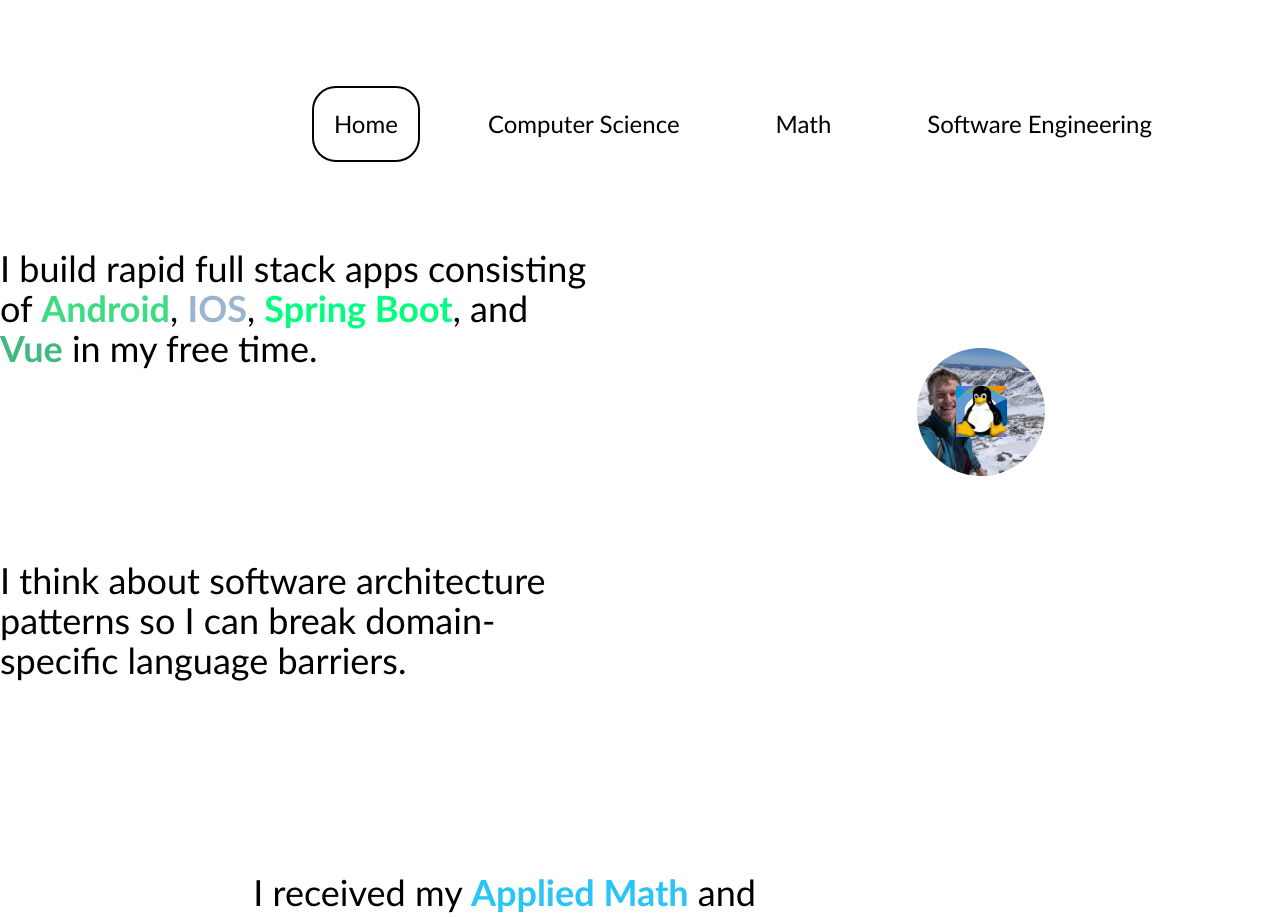
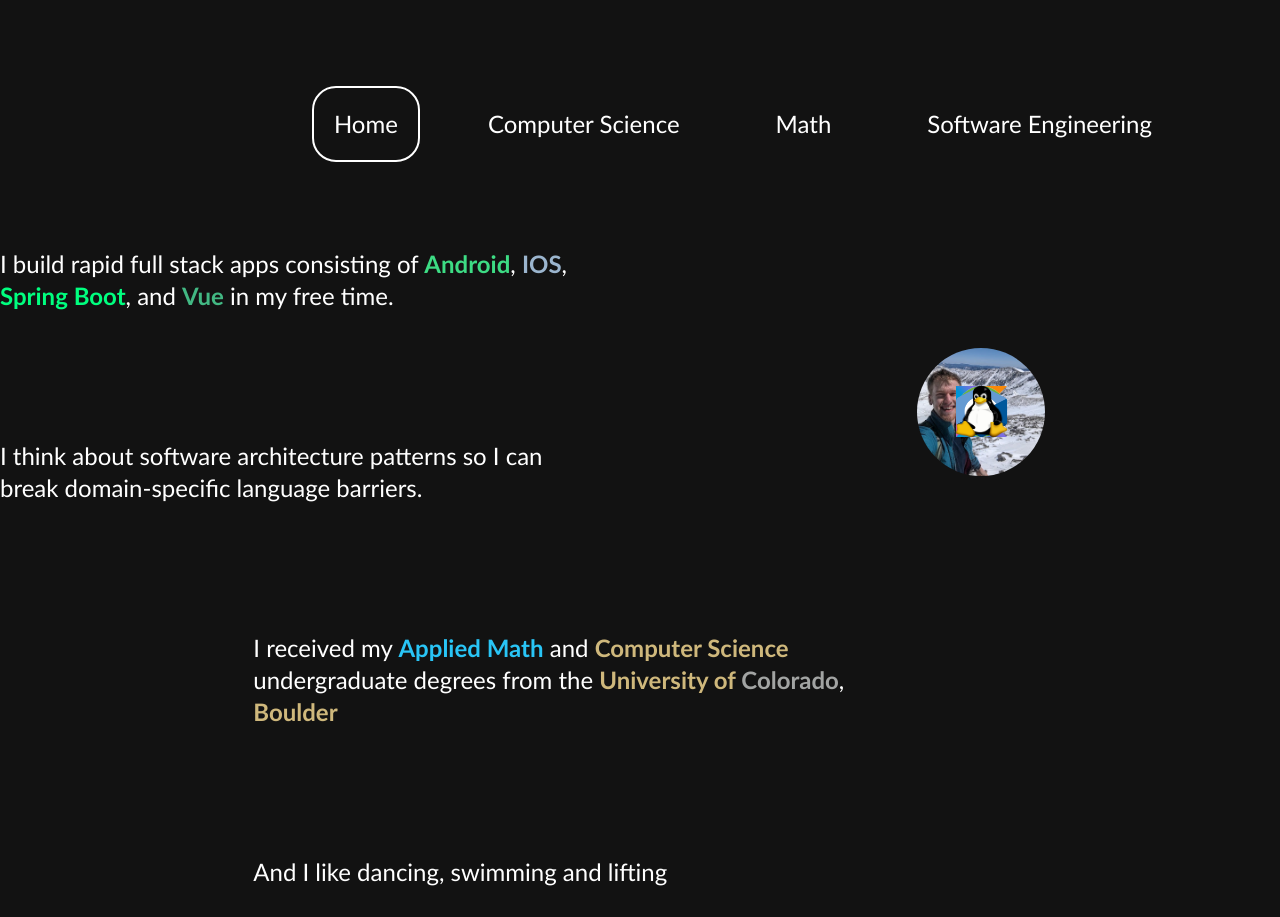
Before and after one commit to lincketheo/personal_website, a Vue app: page / in a window 1280 px wide. Shown: the top 917 px of the page. Built offline with nearby package versions, Linux system fonts and the light colour scheme.

Commit message:
adds dumb dimension changes - why are you dumb tailwind

```diff
--- a/index.html
+++ b/index.html
@@ -6,7 +6,7 @@
     <meta name="viewport" content="width=device-width, initial-scale=1.0">
     <title>Vite App</title>
   </head>
-  <body class="bg-background text-onBackground">
+  <body>
     <div id="app"></div>
     <script type="module" src="/src/main.ts"></script>
   </body>
--- a/src/App.vue
+++ b/src/App.vue
@@ -5,7 +5,7 @@
 </script>
 
 <template>
-    <div class="flex h-screen justify-between flex-col">
+    <div class="bg-background text-onBackground flex min-h-screen justify-between flex-col">
       <div class="min-[1770px]:mx-[100px] min-[2000px]:mx-[500px]">
         <NavigationBar/>
         <RouterView/>
--- a/src/ui/home/AboutSection.vue
+++ b/src/ui/home/AboutSection.vue
@@ -4,9 +4,9 @@
 
 <template>
   <div class="grid grid-cols-3">
-    <div class="col-span-3 min-[1000px]:col-span-2 text-4xl text-left">
+    <div class="col-span-3 min-[1000px]:col-span-2 text-2xl text-left">
       <div class="flex justify-start">
-        <p class="pb-24 w-[600px]">
+        <p class="pb-16 w-[600px]">
           I build rapid full stack apps consisting of
           <span class="text-androidGreen font-bold">Android</span>,
           <span class="text-iphoneSilver font-bold">IOS</span>,
@@ -16,13 +16,13 @@
         </p>
       </div>
       <div class="flex justify-start">
-        <p class="py-24 w-[600px]">
+        <p class="py-16 w-[600px]">
           I think about software architecture patterns so I can break
           domain-specific language barriers.
         </p>
       </div>
       <div class="flex justify-end">
-        <p class="py-24 w-[600px]">
+        <p class="py-16 w-[600px]">
           I received my
           <span class="text-appliedMathBlue font-bold">Applied Math</span>
           and
@@ -34,7 +34,7 @@
         </p>
       </div>
       <div class="flex justify-end">
-        <p class="py-24 w-[600px]">
+        <p class="py-16 w-[600px]">
           And I like dancing, swimming and lifting
         </p>
       </div>
```
